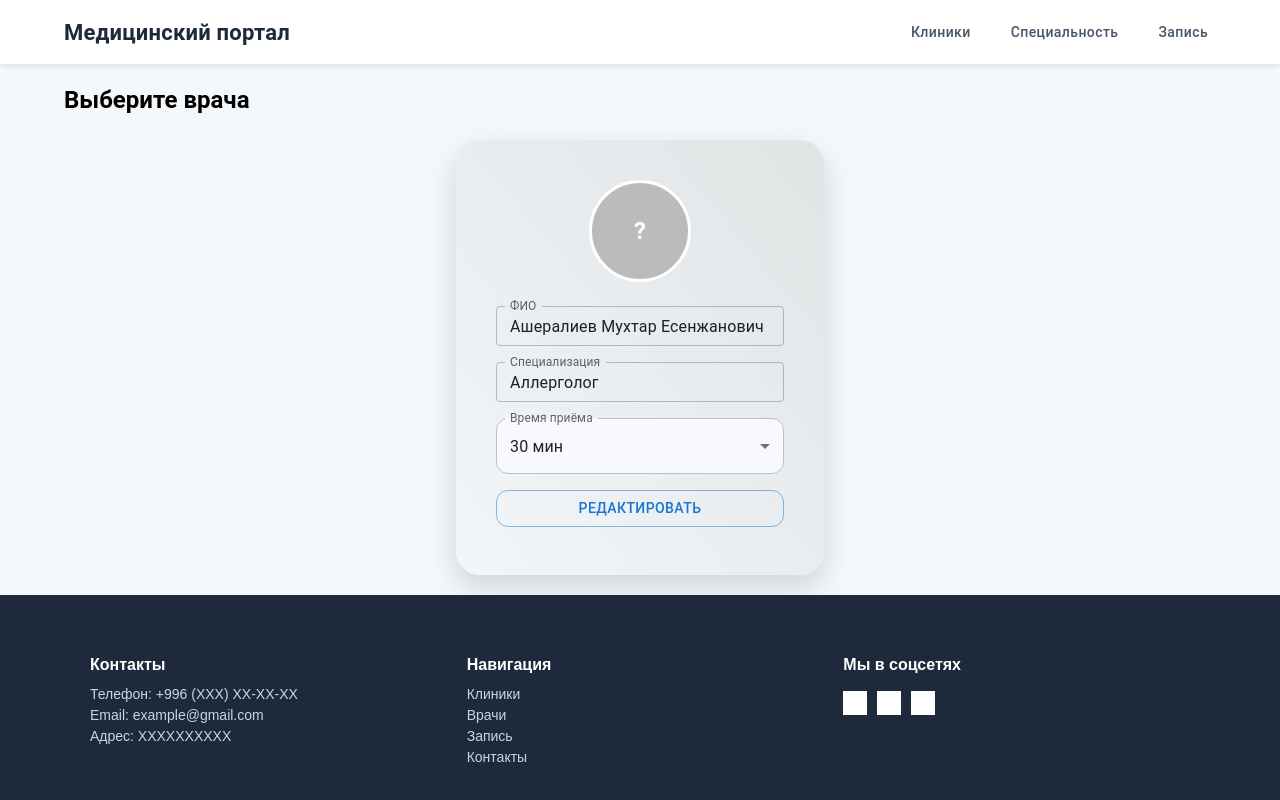
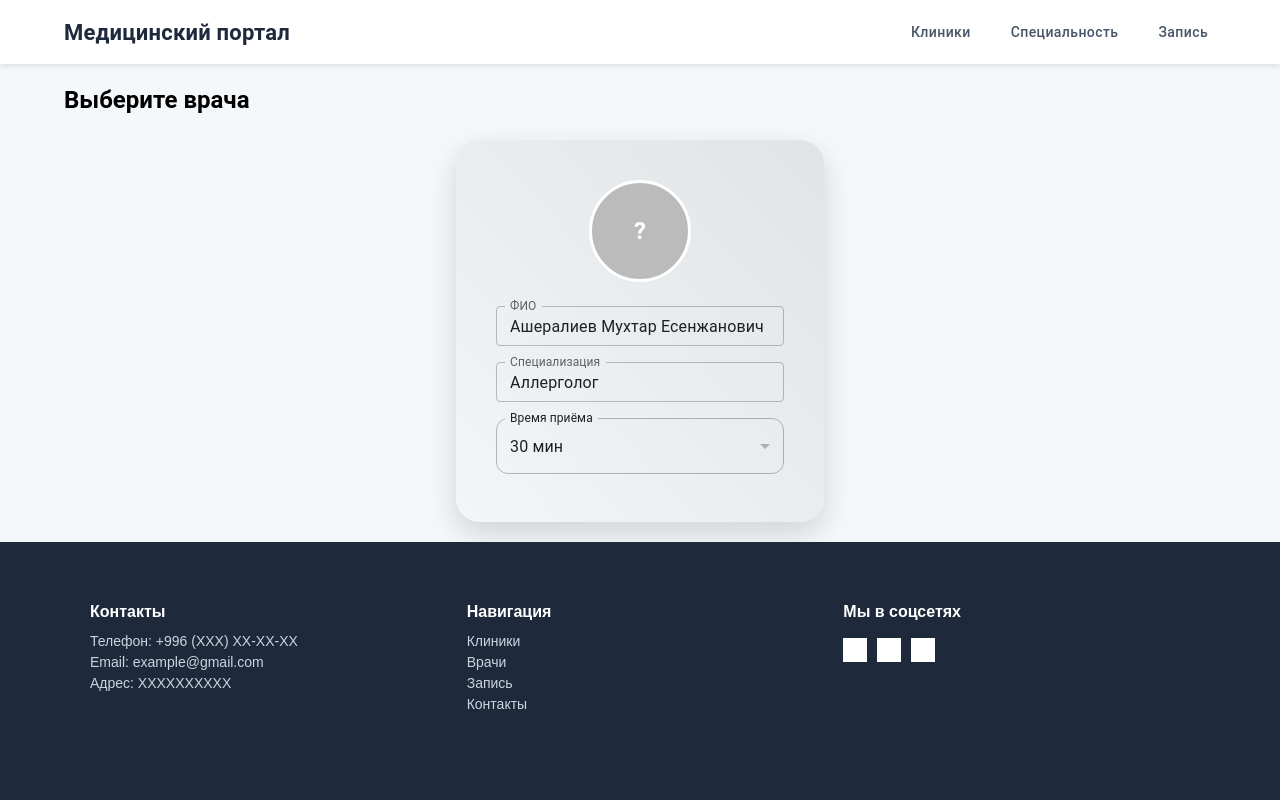
Before and after one commit to DarkFlarex/med-portal, a React (Vite) app: page /doctors in a window 1280 px wide. Shown: the top 800 px of the page. Built offline with nearby package versions, Linux system fonts and the light colour scheme; grey boxes are pictures that could not be loaded.

Commit message:
клиенская чать выбора врача

```diff
--- a/src/features/doctors/PageDoctors.tsx
+++ b/src/features/doctors/PageDoctors.tsx
@@ -8,8 +8,7 @@ import {
     MenuItem,
     FormControl,
     InputLabel,
-    Button,
-    TextField, type SelectChangeEvent,
+    TextField,
 } from "@mui/material";
 import { useState } from "react";
 import { useNavigate } from "react-router-dom";
@@ -30,7 +29,7 @@ const appointmentDurations = [
 const PageDoctors = () => {
     const navigate = useNavigate();
 
-    const [doctors, setDoctors] = useState<Doctor[]>([
+    const [doctors] = useState<Doctor[]>([
         {
             id: 1,
             name: "Ашералиев Мухтар Есенжанович",
@@ -39,39 +38,16 @@ const PageDoctors = () => {
         },
     ]);
 
-    const [selectedDurations, setSelectedDurations] = useState<number[]>(
-        doctors.map(() => 30)
-    );
+    const [selectedDurations] = useState<number[]>(doctors.map(() => 30));
 
-    const [editingId, setEditingId] = useState<number | null>(null);
-
-    const updateDoctor = (id: number, field: keyof Doctor, value: string) => {
-        setDoctors((prev) =>
-            prev.map((doc) => (doc.id === id ? { ...doc, [field]: value } : doc))
-        );
-    };
-
-    const onAvatarChange = (id: number, file: File) => {
-        const url = URL.createObjectURL(file);
-        updateDoctor(id, "avatar", url);
-    };
-
-
-    const onChangeDuration = (
-        index: number,
-        e: SelectChangeEvent<number | string>
-    ) => {
-        e.stopPropagation();
-        const newDurations = [...selectedDurations];
-        newDurations[index] = Number(e.target.value);
-        setSelectedDurations(newDurations);
-    };
-
+    // ❌ Админская логика (оставлена на будущее)
+    // const [editingId, setEditingId] = useState<number | null>(null);
+    // const updateDoctor = () => {};
+    // const onAvatarChange = () => {};
+    // const onChangeDuration = () => {};
 
     const onCardContentClick = (doctor: Doctor, duration: number) => {
-        if (editingId !== doctor.id) {
         navigate("/appointments", { state: { doctor, duration } });
-        }
     };
 
     return (
@@ -90,22 +66,20 @@ const PageDoctors = () => {
                     width: "100%",
                 }}
             >
-                {doctors.map((doctor, index) => {
-                    const isEditing = editingId === doctor.id;
-
-                    return (
+                {doctors.map((doctor, index) => (
                     <Card
                         key={doctor.id}
                         sx={{
-                                cursor: isEditing ? "default" : "pointer",
+                            cursor: "pointer",
                             width: 320,
                             p: 3,
                             borderRadius: "24px",
-                                background: "linear-gradient(to bottom left, #e0e4e5, #f2f6f9)",
+                            background:
+                                "linear-gradient(to bottom left, #e0e4e5, #f2f6f9)",
                             boxShadow: "0 12px 30px rgba(0,0,0,.15)",
                             transition: ".3s",
                             "&:hover": {
-                                    transform: isEditing ? "none" : "translateY(-6px)",
+                                transform: "translateY(-6px)",
                             },
                         }}
                     >
@@ -115,21 +89,26 @@ const PageDoctors = () => {
                                 flexDirection: "column",
                                 gap: 1,
                             }}
-                                onClick={() => onCardContentClick(doctor, selectedDurations[index])} // Переход тут
+                            onClick={() =>
+                                onCardContentClick(
+                                    doctor,
+                                    selectedDurations[index]
+                                )
+                            }
                         >
                             {/* Аватар */}
                             <Box
                                 sx={{
-                                        position: "relative",
                                     width: 96,
                                     height: 96,
                                     mx: "auto",
                                     mb: 2,
-                                        cursor: isEditing ? "pointer" : "default",
                                     borderRadius: "50%",
                                     overflow: "hidden",
                                     border: "3px solid #fff",
-                                        backgroundColor: doctor.avatar ? "transparent" : "#bbb",
+                                    backgroundColor: doctor.avatar
+                                        ? "transparent"
+                                        : "#bbb",
                                     display: "flex",
                                     alignItems: "center",
                                     justifyContent: "center",
@@ -158,128 +137,133 @@ const PageDoctors = () => {
                                         ?
                                     </Typography>
                                 )}
-
-                                    {isEditing && (
-                                        <Box
-                                            component="label"
-                                            sx={{
-                                                position: "absolute",
-                                                inset: 0,
-                                                borderRadius: "50%",
-                                                backgroundColor: "rgba(0,0,0,0.45)",
-                                                color: "#fff",
-                                                display: "flex",
-                                                flexDirection: "column",
-                                                alignItems: "center",
-                                                justifyContent: "center",
-                                                opacity: 0,
-                                                transition: "opacity .25s",
-                                                fontSize: 12,
-                                                fontWeight: 500,
-                                                "&:hover": {
-                                                    opacity: 1,
-                                                },
-                                            }}
-                                        >
-                                            <Typography sx={{ fontSize: 12 }}>Сменить фото</Typography>
-
-                                            <input
-                                                hidden
-                                                type="file"
-                                                accept="image/*"
-                                                onClick={(e) => e.stopPropagation()}
-                                                onChange={(e) =>
-                                                    e.target.files && onAvatarChange(doctor.id, e.target.files[0])
-                                                }
-                                            />
-                                        </Box>
-                                    )}
                             </Box>
 
-                                {/* ФИО */}
+                            {/* ФИО — display only, без hover/focus */}
                             <TextField
                                 label="ФИО"
                                 value={doctor.name}
                                 size="small"
                                 fullWidth
-                                    onChange={(e) => updateDoctor(doctor.id, "name", e.target.value)}
-                                    InputProps={{
-                                        readOnly: !isEditing,
-                                    }}
+                                InputProps={{ readOnly: true }}
                                 sx={{
                                     mb: 1,
-                                        "& .MuiInputBase-root.Mui-disabled": {
-                                            backgroundColor: "transparent",
-                                        },
+
                                     "& .MuiInputBase-root": {
                                         backgroundColor: "transparent",
+                                        cursor: "default",
+                                    },
+
+                                    "& .MuiInputBase-input": {
+                                        userSelect: "text",
+                                        cursor: "text",
+                                    },
+
+                                    "& .MuiOutlinedInput-notchedOutline": {
+                                        borderColor: "rgba(0,0,0,0.23)",
+                                    },
+
+                                    "&:hover .MuiOutlinedInput-notchedOutline": {
+                                        borderColor: "rgba(0,0,0,0.23)",
+                                    },
+
+                                    "& .Mui-focused .MuiOutlinedInput-notchedOutline": {
+                                        borderColor: "rgba(0,0,0,0.23)",
                                     },
                                 }}
                                 onClick={(e) => e.stopPropagation()}
                             />
 
-                                {/* Специализация */}
+                            {/* Специализация — display only */}
                             <TextField
                                 label="Специализация"
                                 value={doctor.specialization}
                                 size="small"
                                 fullWidth
-                                    onChange={(e) =>
-                                        updateDoctor(doctor.id, "specialization", e.target.value)
-                                    }
-                                    InputProps={{
-                                        readOnly: !isEditing,
-                                    }}
+                                InputProps={{ readOnly: true }}
                                 sx={{
                                     mb: 1,
-                                        "& .MuiInputBase-root.Mui-disabled": {
-                                            backgroundColor: "transparent",
-                                        },
+
                                     "& .MuiInputBase-root": {
                                         backgroundColor: "transparent",
+                                        cursor: "default",
+                                    },
+
+                                    "& .MuiInputBase-input": {
+                                        userSelect: "text",
+                                        cursor: "text",
+                                    },
+
+                                    "& .MuiOutlinedInput-notchedOutline": {
+                                        borderColor: "rgba(0,0,0,0.23)",
+                                    },
+
+                                    "&:hover .MuiOutlinedInput-notchedOutline": {
+                                        borderColor: "rgba(0,0,0,0.23)",
+                                    },
+
+                                    "& .Mui-focused .MuiOutlinedInput-notchedOutline": {
+                                        borderColor: "rgba(0,0,0,0.23)",
                                     },
                                 }}
                                 onClick={(e) => e.stopPropagation()}
                             />
 
-                                {/* Длительность приёма */}
+                            {/* Время приёма — disabled, но визуально как обычное */}
                             <FormControl fullWidth>
-                                    <InputLabel id={`duration-${index}`}>Время приёма</InputLabel>
+                                <InputLabel
+                                    id={`duration-${index}`}
+                                    sx={{
+                                        color: "text.primary",
+                                        "&.Mui-disabled": {
+                                            color: "text.primary",
+                                        },
+                                    }}
+                                >
+                                    Время приёма
+                                </InputLabel>
+
                                 <Select
                                     labelId={`duration-${index}`}
                                     value={selectedDurations[index]}
                                     label="Время приёма"
-                                        onChange={(e) => onChangeDuration(index, e)}
-                                        disabled={false}
+                                    disabled
                                     sx={{
                                         borderRadius: "12px",
-                                            backgroundColor: "#f7f9fc",
-                                            pointerEvents: "auto",
+                                        backgroundColor: "transparent",
+
+                                        "& .MuiSelect-select": {
+                                            color: "text.primary",
+                                            userSelect: "text",
+                                        },
+
+                                        "&.Mui-disabled .MuiSelect-select": {
+                                            WebkitTextFillColor: "inherit",
+                                        },
+
+                                        "& .MuiOutlinedInput-notchedOutline": {
+                                            borderColor: "rgba(0,0,0,0.23)",
+                                        },
+
+                                        "&:hover .MuiOutlinedInput-notchedOutline": {
+                                            borderColor: "rgba(0,0,0,0.23)",
+                                        },
                                     }}
                                     onClick={(e) => e.stopPropagation()}
                                 >
                                     {appointmentDurations.map((option) => (
-                                            <MenuItem key={option.value} value={option.value}>
+                                        <MenuItem
+                                            key={option.value}
+                                            value={option.value}
+                                        >
                                             {option.label}
                                         </MenuItem>
                                     ))}
                                 </Select>
                             </FormControl>
 
-                                {/* Кнопки */}
-                                {isEditing ? (
-                                    <Button
-                                        variant="contained"
-                                        color="success"
-                                        sx={{ borderRadius: "12px", mt: 1 }}
-                                        onClick={(e) => {
-                                            e.stopPropagation();
-                                            setEditingId(null);
-                                        }}
-                                    >
-                                        Сохранить
-                                    </Button>
-                                ) : (
+                            {/* ❌ Админская кнопка (оставлена закомментированной) */}
+                            {/*
                             <Button
                                 variant="outlined"
                                 sx={{ borderRadius: "12px", mt: 1 }}
@@ -290,14 +274,17 @@ const PageDoctors = () => {
                             >
                                 Редактировать
                             </Button>
-                                )}
+                            */}
                         </CardContent>
                     </Card>
-                    );
-                })}
-                {doctors.length === 0 && <Typography>Врачи не найдены</Typography>}
+                ))}
+
+                {doctors.length === 0 && (
+                    <Typography>Врачи не найдены</Typography>
+                )}
             </Grid>
         </Box>
     );
 };
+
 export default PageDoctors;
```
Lines whose indentation alone changed are shown as unchanged.
